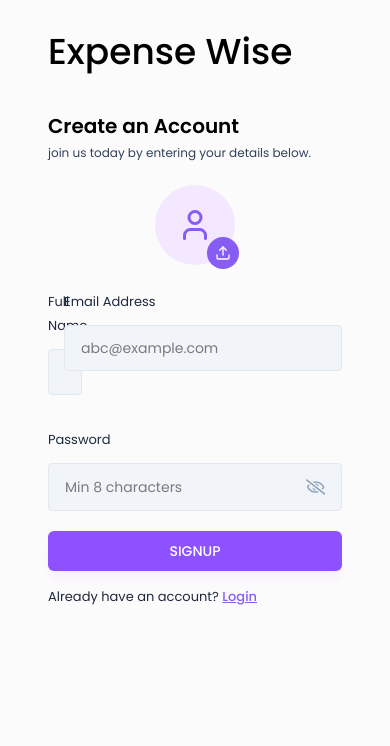
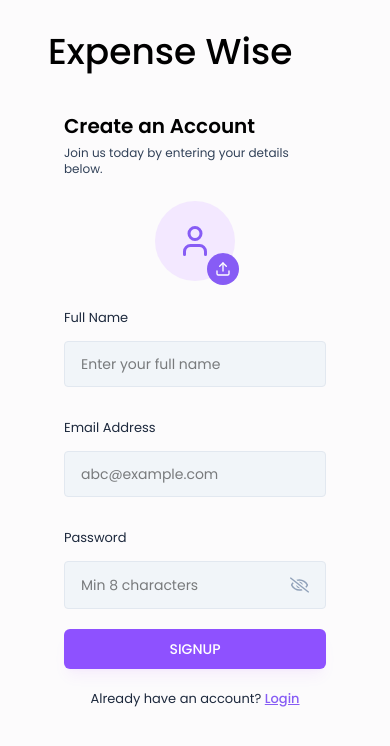
Before and after one commit to Mohammad-Islam2004/Expense-Wise, a React (Vite) app in the folder frontend/Expense-Wise/: page /signup in a window 390 px wide. Shown: the top 746 px of the page. Built offline with nearby package versions, Linux system fonts and the light colour scheme.

Commit message:
UI fixed for sign up page

```diff
--- a/frontend/Expense-Wise/src/pages/Auth/SignUp.jsx
+++ b/frontend/Expense-Wise/src/pages/Auth/SignUp.jsx
@@ -14,40 +14,23 @@ const SignUp = () => {
   const [fullName, setFullName] = useState("")
   const [email, setEmail] = useState("")
   const [password, setPassword] = useState("")
-
   const [error, setError] = useState(null)
 
-  const {updateUser} = useContext(UserContext)
-
+  const { updateUser } = useContext(UserContext)
   const navigate = useNavigate()
 
-  //handle signup submit btn
   const handleSignUp = async (e) => {
     e.preventDefault()
-
     let profileUserUrl = ""
 
-    if(!fullName){
-      setError("Please enter your name.")
-      return
-    }
+    if (!fullName) return setError("Please enter your name.")
+    if (!validateEmail(email)) return setError("Please enter a valid email address.")
+    if (!password) return setError("Please enter the password.")
 
-    if (!validateEmail(email)) {
-      setError("Please enter a valid email address.")
-      return
-    }
-
-    if (!password) {
-      setError("Please enter the password.")
-      return
-    }
     setError("")
 
-    //signup api call
-    try{
-
-      //upload image if present
-      if(profilePic) {
+    try {
+      if (profilePic) {
         const imgUploadRes = await uploadImage(profilePic)
         profileUserUrl = imgUploadRes.imageUrl || ""
       }
@@ -58,6 +41,7 @@ const SignUp = () => {
         password,
         profileUserUrl,
       })
+
       const { token, user } = response.data
 
       if (token) {
@@ -65,65 +49,68 @@ const SignUp = () => {
         updateUser(user)
         navigate("/dashboard")
       }
-    }
-    catch (error) {
-      if(error.response && error.response.data.message) {
+    } catch (error) {
+      if (error.response?.data?.message) {
         setError(error.response.data.message)
-      } else{
+      } else {
         setError("Something went wrong. Please try again later.")
       }
     }
   }
+
   return (
     <AuthLayout>
-      <div className="lg:w-full h-auto md:h-full mt-10 md:mt-0 flex flex-col justify-center">
+      <div className="lg:w-full h-auto md:h-full mt-10 md:mt-0 flex flex-col justify-center px-4 sm:px-0">
         <h3 className="text-xl font-semibold text-black">Create an Account</h3>
         <p className="text-xs text-slate-700 mt-1.25 mb-6">
-          join us today by entering your details below.
+          Join us today by entering your details below.
         </p>
 
         <form onSubmit={handleSignUp}>
+          <ProfilePhotoSelector image={profilePic} setImage={setProfilePic} />
 
-          <ProfilePhotoSelector image={profilePic} setImage={setProfilePic}/>
-
-          <div className="grid grid-cols-1 md:grid-cols-2 gap-4">
-
+          {/* RESPONSIVE GRID LOGIC:
+              - grid-cols-1: Stacks inputs vertically (1 column) on mobile (< 640px).
+              - sm:grid-cols-2: Switches to 2 columns on larger screens.
+              - gap-3: Tighter spacing for mobile to keep the form visible.
+          */}
+          <div className="grid grid-cols-1 sm:grid-cols-2 gap-3 sm:gap-4">
             <Input
               value={fullName}
-              onChange={({ target }) => {
-                setFullName(target.value)
-              }}
+              onChange={({ target }) => setFullName(target.value)}
               label="Full Name"
               placeholder="Enter your full name"
               type="text"
             />
+
             <Input
               type="text"
               value={email}
-              onChange={({ target }) => {
-                setEmail(target.value)
-              }}
+              onChange={({ target }) => setEmail(target.value)}
               label="Email Address"
               placeholder="abc@example.com"
             />
-            <div className="col-span-2">
+
+            {/* sm:col-span-2 ensures password takes full width only when in 2-column mode */}
+            <div className="sm:col-span-2">
               <Input
-              type="password"
-              value={password}
-              onChange={({ target }) => {
-                setPassword(target.value)
-              }}
-              label="Password"
-              placeholder="Min 8 characters"
-            />
+                type="password"
+                value={password}
+                onChange={({ target }) => setPassword(target.value)}
+                label="Password"
+                placeholder="Min 8 characters"
+              />
             </div>
           </div>
-          {error && <p className="text-red-500 text-xs pb-2.5">{error}</p>}
-          <button type="submit" className="btn-primary">
+
+          {error && <p className="text-red-500 text-xs py-2">{error}</p>}
+
+          <button type="submit" className="btn-primary w-full mt-4">
             SIGNUP
           </button>
-          <p className="text-[13px] text-slate-800 mt-3">
-            Already have an account? {""}
+
+          <p className="text-[13px] text-slate-800 mt-4 text-center sm:text-left">
+            Already have an account?{" "}
             <Link className="font-medium text-primary underline" to="/login">
               Login
             </Link>
```
